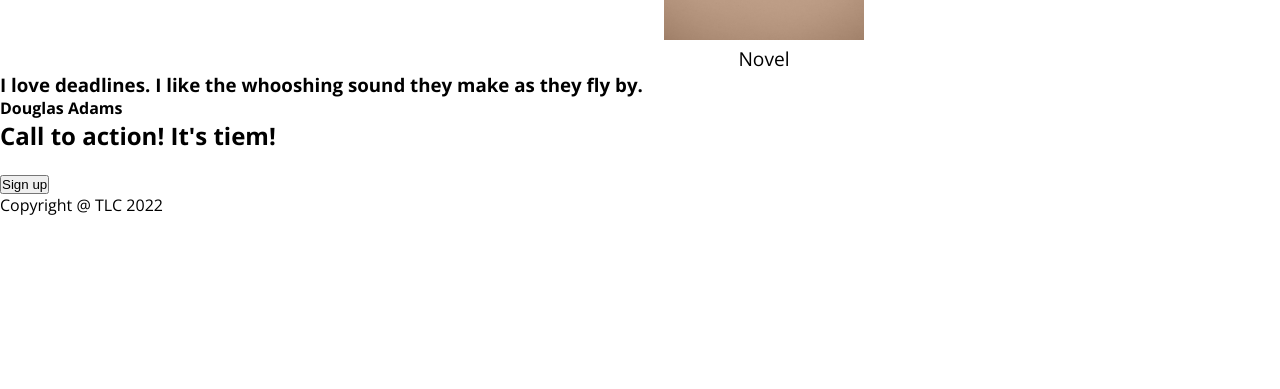
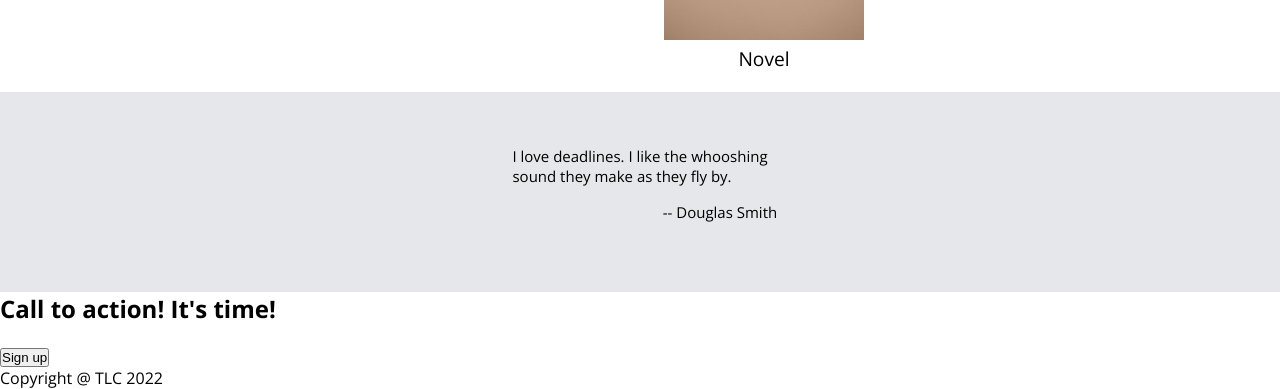
Before and after one commit to ikassim9/Landing-page, a plain HTML site: page index.html in a window 1280 px wide. Shown: the part 760-1149 px from the top of the page. Before the commit the page ends 976 px from the top, so only its background shows below. Drawn offline with nearby package versions, Linux system fonts and the light colour scheme.

Commit message:
created quote section

```diff
--- a/index.html
+++ b/index.html
@@ -90,14 +90,15 @@
 
 
      <div class="quote">
-        <h3>I love deadlines. I like the whooshing sound they make as they fly by.
-        </h3>
 
-        <h4>Douglas Adams</h4>
-     </div>
+    <p>I love deadlines. I like the whooshing <br> sound they make as they fly by.</p>
+     <p class="author">-- Douglas Smith</p>
+      </p>
 
+
+</div>
      <div class="call-action">
-        <h2>Call to action! It's tiem!</h2>
+        <h2>Call to action! It's time!</h2>
         <p>Sign up for our product by clicking that button right over there!</p>
         <button>Sign up</button>
 
--- a/style.css
+++ b/style.css
@@ -118,3 +118,36 @@ li a {
     font-size: 1.2em;
     text-align: center;
  }
+ .quote {
+ margin-top: 20px;
+ background-color: #e5e7eb;
+ height: 200px;
+ display: flex;
+ flex-direction: column;
+ justify-content: center;
+ align-items: center;
+
+
+
+ }
+
+
+ .quote p {
+     color: #000;
+     padding: 0.8rem;
+ }
+ .quote >  .author {
+
+     margin-left: 10rem;
+     padding: 0.2rem;
+     font-style: bold;
+ }
+ /*
+  display: -webkit-flex;
+  display: flex;
+  align-items: center;
+  justify-content: center;
+  /* More style:
+  height: 300px;
+  background-color: #888;
+ */
```
